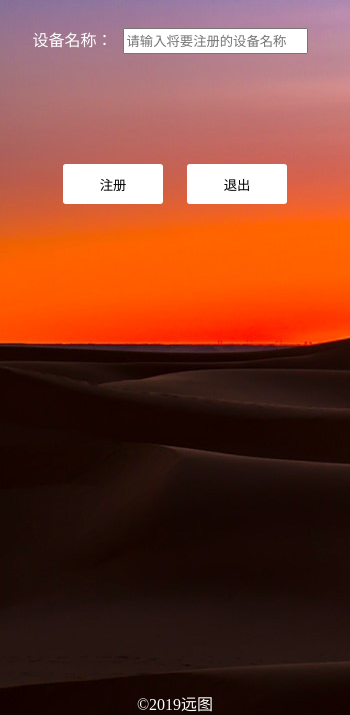
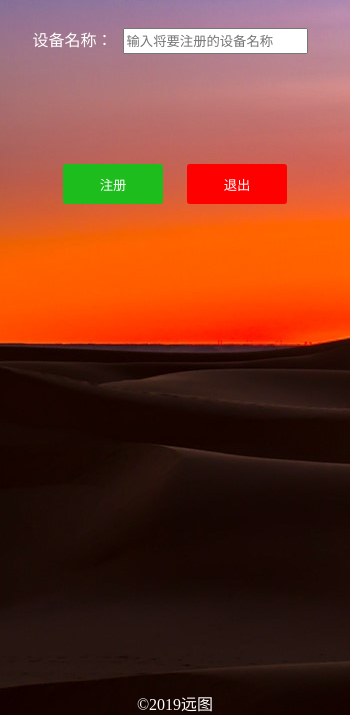
Before and after one commit to ybzjsxh/initHelper, an Electron app: page index.html in a window 350 px wide. Shown: the part 129-844 px from the top of the page. Drawn offline with Linux system fonts and the light colour scheme; no server answers.

Commit message:
样式修改，添加打包方式，修改版本号

```diff
--- a/index.html
+++ b/index.html
@@ -12,10 +12,10 @@
   <h1 style="-webkit-app-region: drag; text-align: center; font-weight: bold; margin-top: 80px">设备注册助手</h1>
   <div style="text-align: center;">
     <div>
-      设备名称：<input type="text" id="name" placeholder="请输入将要注册的设备名称" />
+      设备名称：<input type="text" id="name" placeholder="输入将要注册的设备名称" />
     </div>
-    <button onclick="submit();">注册</button>
-    <button onclick="quit()">退出</button>
+    <button id="submit" onclick="submit();">注册</button>
+    <button id="quit" onclick="quit()">退出</button>
   </div>
   <footer>&copy;2019远图 </footer>
   <script>
--- a/static/css/index.css
+++ b/static/css/index.css
@@ -29,13 +29,26 @@ input:focus {
 }
 
 button {
-  background: #fff;
   width: 100px;
   height: 40px;
-  border: none;
-  color: #000;
   border-radius: 3px;
   margin: 100px 10px;
+}
+
+#submit {
+  color: #fff;
+  border: none;
+  background-color: rgb(28, 189, 28);
+}
+
+#submit:focus {
+  border: none;
+}
+
+#quit {
+  color: #fff;
+  border: none;
+  background-color: rgb(255, 0, 0);
 }
 
 footer {
```
Also changed, not shown: package.json (+4 -3 lines).
